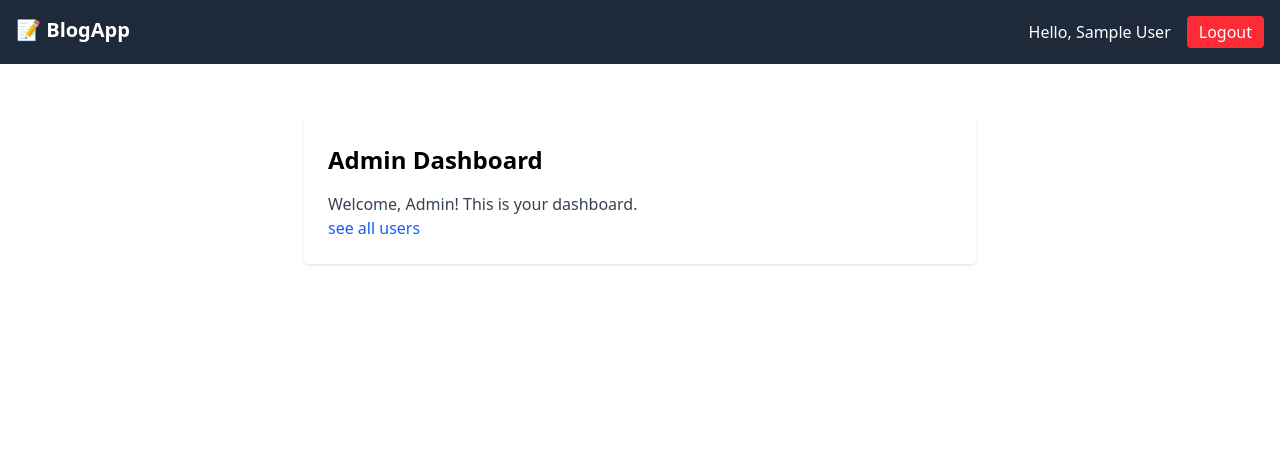
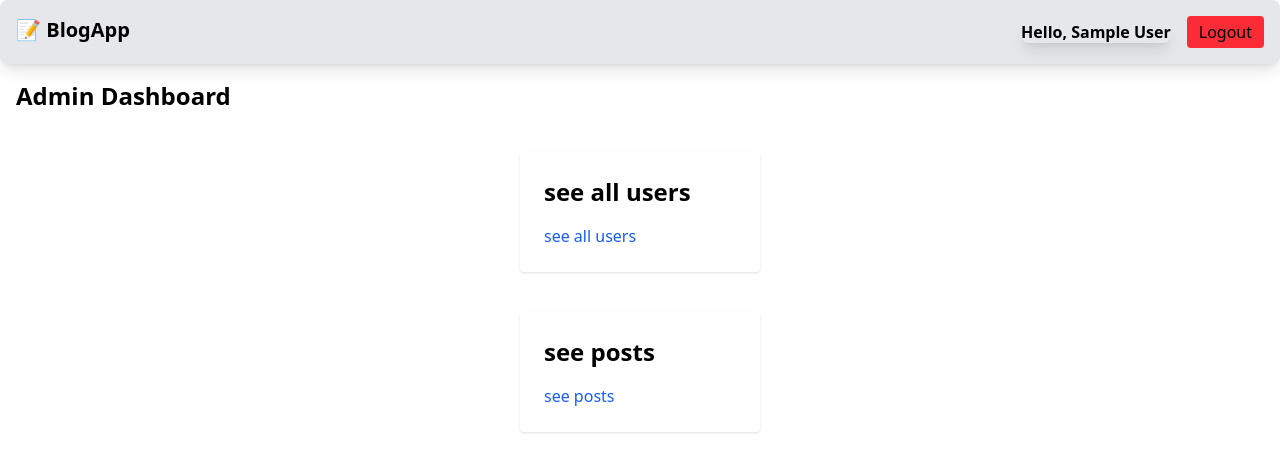
Before and after one commit to Stive1213/collaborative-blog, a React (Vite) app in the folder frontend/: page /admin-dashboard in a window 1280 px wide. Shown: the top 472 px of the page. Built offline with nearby package versions, Linux system fonts and the light colour scheme; sample sign-in values are in the browser's storage.

Commit message:
feat(posts): Enhance post retrieval with author information and improve loading state in Dashboard

```diff
--- a/frontend/src/components/Navbar.jsx
+++ b/frontend/src/components/Navbar.jsx
@@ -5,14 +5,16 @@ function Navbar() {
   const { user, logout } = useAuth();
 
   return (
-    <nav className="bg-gray-800 text-white p-4 flex justify-between">
+    <nav className="bg-gray-200 text-black  p-4 flex justify-between rounded-lg shadow-lg hover:bg-gray-300">
       <Link to="/" className="font-bold text-xl">
         📝 BlogApp
       </Link>
       <div>
         {user ? (
           <>
-            <span className="mr-4">Hello, {user.name}</span>
+            <span className="mr-4 font-bold rounded-lg shadow-lg">
+              Hello, {user.name}
+            </span>
             <button
               onClick={logout}
               className="bg-red-500 hover:bg-red-600 px-3 py-1 rounded"
--- a/frontend/src/pages/AdminDashboard.jsx
+++ b/frontend/src/pages/AdminDashboard.jsx
@@ -1,15 +1,22 @@
 import { useNavigate, Link } from "react-router-dom";
-import UserList from "./UserList";
 
 function AdminDashboard() {
   return (
-    <div className="max-w-2xl mx-auto mt-10 p-6 bg-white rounded shadow">
+    <>
       <h2 className="text-2xl font-bold mb-4">Admin Dashboard</h2>
-      <p className="text-gray-700">Welcome, Admin! This is your dashboard.</p>
-      <Link to="/user-list" className="text-blue-600 hover:underline">
-        see all users
-      </Link>
-    </div>
+      <div className="max-w-60 mx-auto mt-10 p-6 bg-white rounded shadow">
+        <h3 className="text-2xl font-bold mb-4">see all users</h3>
+        <Link to="/user-list" className="text-blue-600 hover:underline">
+          see all users
+        </Link>
+      </div>
+      <div className="max-w-60 mx-auto mt-10 p-6 bg-white rounded shadow">
+        <h3 className="text-2xl font-bold mb-4">see posts</h3>
+        <Link to="/" className="text-blue-600 hover:underline">
+          see posts
+        </Link>
+      </div>
+    </>
   );
 }
 
--- a/frontend/src/pages/Dashboard.jsx
+++ b/frontend/src/pages/Dashboard.jsx
@@ -1,19 +1,44 @@
-import { useAuth } from "../context/AuthContext";
+import React, { useEffect, useState } from "react";
+import axios from "axios";
 
 function Dashboard() {
-  const { user } = useAuth();
+  const [posts, setPosts] = useState([]);
+  const [loading, setLoading] = useState(true);
 
-  if (!user) return null;
-
+  useEffect(() => {
+    axios
+      .get("http://localhost:5000/posts")
+      .then((res) => {
+        setPosts(res.data);
+        setLoading(false);
+      })
+      .catch((err) => {
+        console.error("error fetching posts", err);
+        setLoading(false);
+      });
+  }, []);
   return (
-    <div className="max-w-2xl mx-auto mt-10 p-6 bg-white rounded shadow text-center">
-      <h1 className="text-2xl font-bold mb-2">Welcome, {user.name}</h1>
-
-      {user.role === "user" && (
-        <div className="mt-4 p-4 bg-blue-100 rounded">
-          <h2 className="text-lg font-semibold">Author Dashboard</h2>
-          <p>You can write and edit your own posts.</p>
-        </div>
+    <div className="max-w-2xl mx-auto mt-10 p-6 bg-white rounded-lg shadow-lg">
+      {loading ? (
+        <p>loading...</p>
+      ) : posts.length === 0 ? (
+        <p>no posts found</p>
+      ) : (
+        <ul>
+          {posts.map((post) => (
+            <li key={post.id} className="mb-4 p-4 border rounded">
+              <div>
+                <p className="text-sm test-gray-500">
+                  By <strong>{post.author_name}</strong>
+                </p>
+                <p className="text-lg font-bold">
+                  <strong>{post.title}</strong>
+                </p>
+                <p>{post.content}</p>
+              </div>
+            </li>
+          ))}
+        </ul>
       )}
     </div>
   );
```
Also changed, not shown: 2 other files (tests, documents, lock files or other folders).
